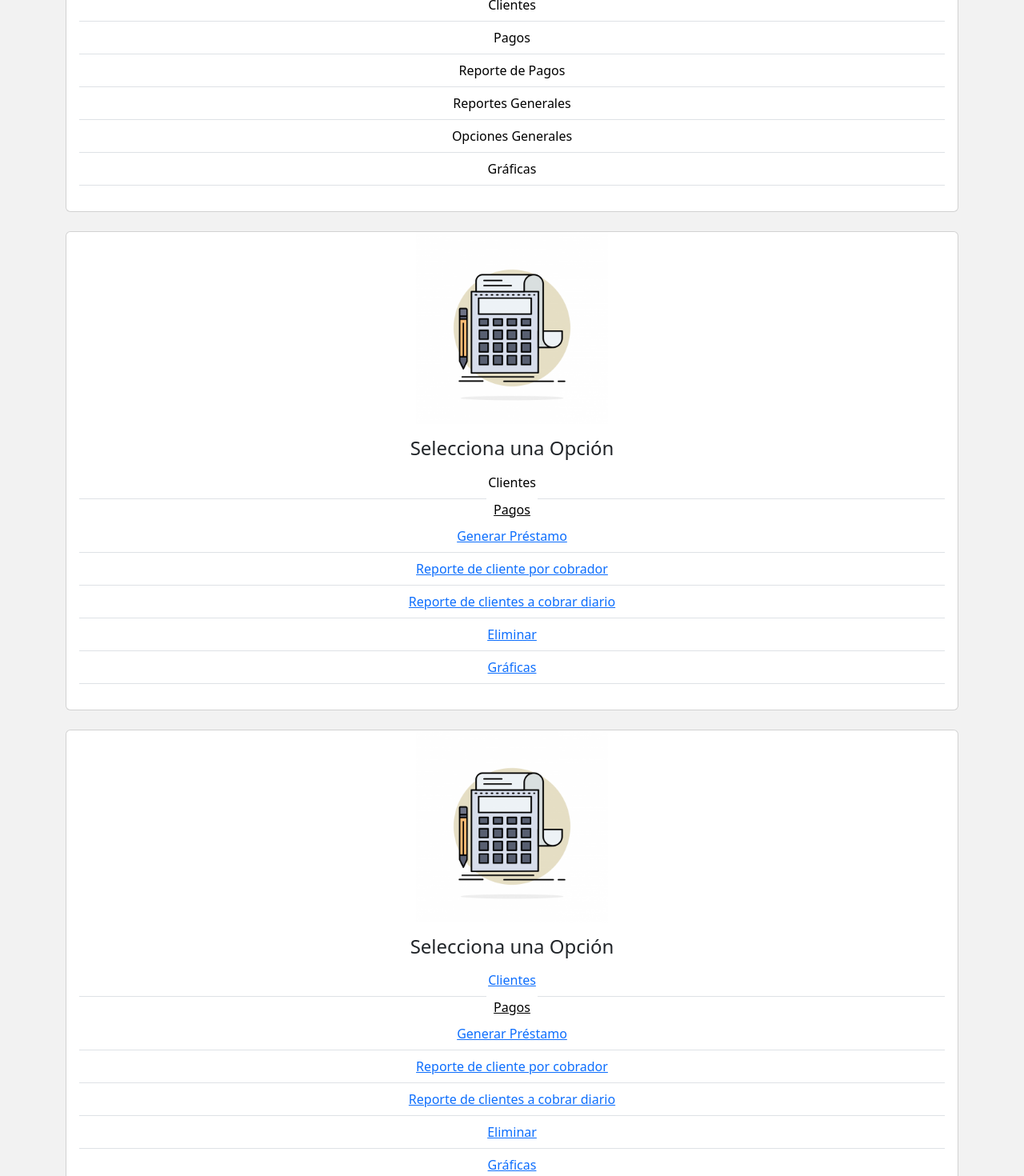
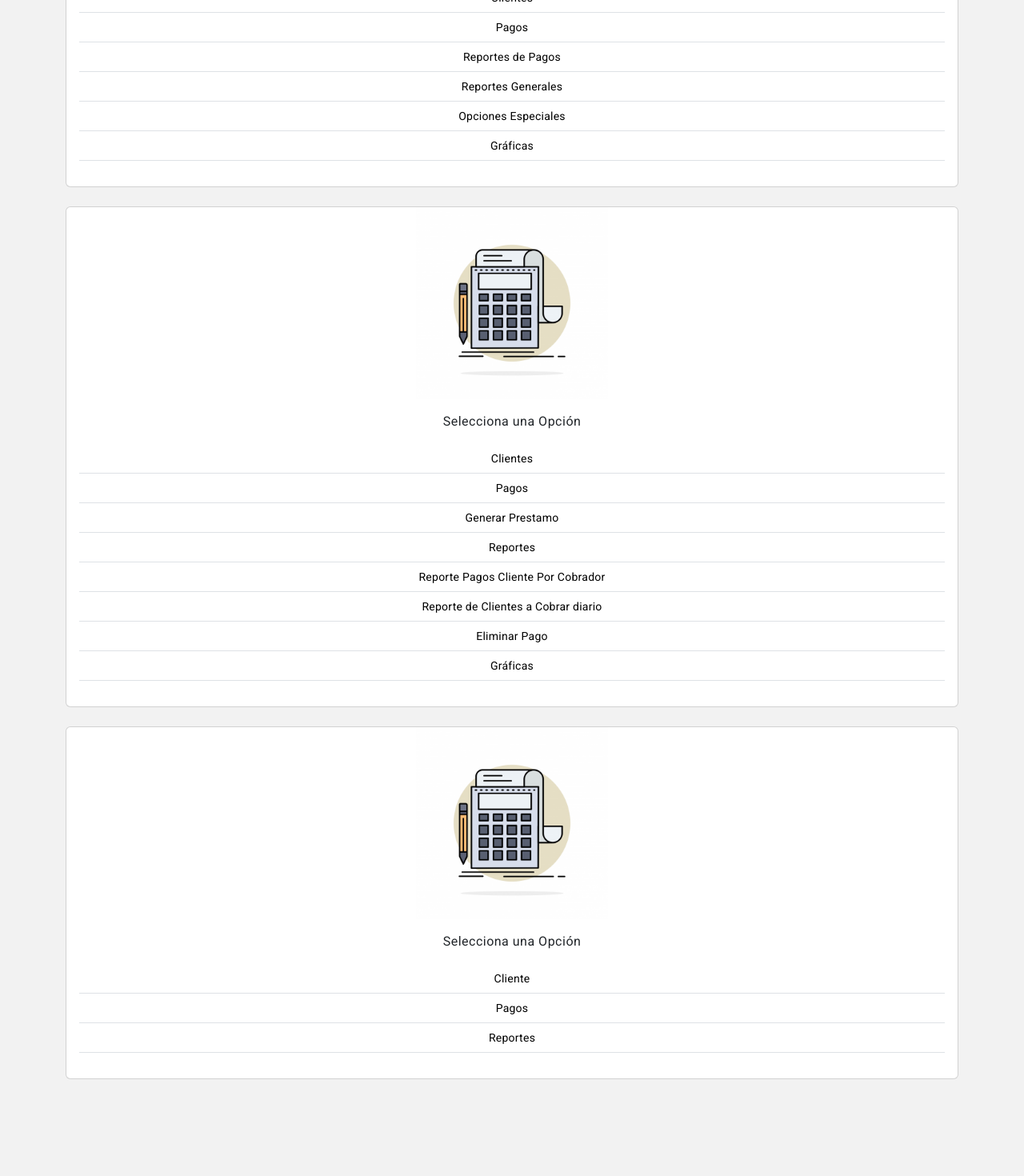
Before and after one commit to JorgeDeLaraH/joshSystem, an Angular app: page /principal in a window 1280 px wide. Shown: the part 420-1890 px from the top of the page at 80% size. After the commit the page ends 1769 px from the top, so only its background shows below. Built offline with nearby package versions, Linux system fonts and the light colour scheme.

Commit message:
Basic Functions
Se instalo sweetalert y la funcionalidad de login.

```diff
--- a/angular.json
+++ b/angular.json
@@ -25,6 +25,7 @@
               "src/assets"
             ],
             "styles": [
+              "@angular/material/prebuilt-themes/indigo-pink.css",
               "node_modules/bootstrap/dist/css/bootstrap.min.css",
               "node_modules/bootstrap-icons/font/bootstrap-icons.css",
               "src/styles.css"
@@ -94,7 +95,9 @@
               "src/assets"
             ],
             "styles": [
-              "src/styles.css"
+              "@angular/material/prebuilt-themes/indigo-pink.css",
+              "src/styles.css",
+              "node_modules/sweetalert2/src/sweetalert2.scss"
             ],
             "scripts": [
               "node_modules/bootstrap/dist/js/bootstrap.bundle.min.js",
--- a/package.json
+++ b/package.json
@@ -11,21 +11,25 @@
   "private": true,
   "dependencies": {
     "@angular/animations": "^17.0.0",
+    "@angular/cdk": "^17.2.0",
     "@angular/common": "^17.0.0",
     "@angular/compiler": "^17.0.0",
     "@angular/core": "^17.0.0",
     "@angular/forms": "^17.0.0",
+    "@angular/material": "^17.2.0",
     "@angular/platform-browser": "^17.0.0",
     "@angular/platform-browser-dynamic": "^17.0.0",
     "@angular/platform-server": "^17.0.0",
     "@angular/router": "^17.0.0",
     "@angular/ssr": "^17.0.0",
+    "@sweetalert2/ngx-sweetalert2": "^12.3.0",
     "bootstrap": "^5.3.2",
     "bootstrap-icons": "^1.11.3",
     "express": "^4.18.2",
     "jquery": "^3.7.1",
     "popper.js": "^1.16.1",
     "rxjs": "~7.8.0",
+    "sweetalert2": "^11.10.5",
     "tslib": "^2.3.0",
     "uuid": "^9.0.1",
     "zone.js": "~0.14.2"
--- a/src/app/app.config.ts
+++ b/src/app/app.config.ts
@@ -4,7 +4,8 @@ import { provideRouter } from '@angular/router';
 import { routes } from './app.routes';
 import { provideClientHydration } from '@angular/platform-browser';
 import { provideHttpClient, withFetch } from '@angular/common/http';
+import { provideAnimationsAsync } from '@angular/platform-browser/animations/async';
 
 export const appConfig: ApplicationConfig = {
-  providers: [provideRouter(routes), provideClientHydration(),provideHttpClient(withFetch())]
+  providers: [provideRouter(routes), provideClientHydration(),provideHttpClient(withFetch()), provideAnimationsAsync()]
 };
--- a/src/app/app.routes.ts
+++ b/src/app/app.routes.ts
@@ -11,5 +11,5 @@ export const routes: Routes = [
     {path:'addClient', component:AddClientComponent},
     {path: 'catalogo_clientes', component: ClientCatalogComponent},
     {path: 'pagos',component: PagosComponent},
-    {path: '**', redirectTo:'login'}
+    {path: '**', redirectTo:'principal'}
 ];
--- a/src/app/pages/login/login.component.ts
+++ b/src/app/pages/login/login.component.ts
@@ -1,40 +1,64 @@
 import { NgClass } from '@angular/common';
 import { Component, OnInit } from '@angular/core';
-import { FormsModule} from '@angular/forms';
+import { FormsModule } from '@angular/forms';
 import { AuthService } from '../../services/auth.service';
 import { Router } from '@angular/router';
+import Swal from 'sweetalert2';
 NgClass
 @Component({
   selector: 'app-login',
   standalone: true,
-  imports: [NgClass,FormsModule],
-  providers:[AuthService],
+  imports: [NgClass, FormsModule],
+  providers: [AuthService],
   templateUrl: './login.component.html',
   styleUrl: './login.component.css'
 })
-export class LoginComponent{
+export class LoginComponent {
 
-  constructor(private authService:AuthService, private router:Router){}
+  constructor(
+    private authService: AuthService,
+    private router: Router,
+  ) { }
 
-  password=''
-  username=''
+  password = ''
+  username = ''
 
-  login(e: Event){
+  login(e: Event) {
     e.preventDefault();
     console.log("Entre a login")
-    let data={
-      user:this.username,
-      password:this.password
+    let data = {
+      user: this.username,
+      password: this.password
     }
-    this.authService.authPost(data).subscribe((res:any)=>{
-      console.log(res.Estatus_Acreditado)
-      if(res.Estatus_Acreditado==true){
-        this.router.navigate(['principal'])
-      }
-      else{
-        console.log("Credenciales erroneas")
-      }
-    })
+    if(data.user!='' && data.password!=''){
+      this.authService.authPost(data).subscribe((res: any) => {
+        console.log(res.Estatus_Acreditado)
+        if (res.Estatus_Acreditado == true) {
+          this.router.navigate(['principal'])
+        }
+        else {
+          Swal.fire(
+            {
+              title:"Alerta",
+              text: "Verifica tus credenciales",
+              icon: "warning",
+              confirmButtonColor:'#277FF2'
+            }
+          );
+        }
+      })
+    }
+    else{
+      Swal.fire(
+        {
+          title:"Alerta",
+          text: "Llena los campos por favor",
+          icon: "warning",
+          confirmButtonColor:'#277FF2'
+        }
+      );
+    }
+
   }
 
 }
--- a/src/app/pages/principal/principal.component.html
+++ b/src/app/pages/principal/principal.component.html
@@ -25,22 +25,22 @@
           <table class="table table-hover">
             <tbody>
               <tr>
-                <td>Clientes</td>
+                <td><a href="" class="nav-link"><div>Clientes</div></a></td>
               </tr>
               <tr>
-                <td>Pagos</td>
+                <td><a href="" class="nav-link"><div>Pagos</div></a></td>
               </tr>
               <tr>
-                <td>Reporte de Pagos</td>
+                <td><a href="" class="nav-link"><div>Reportes de Pagos</div></a></td>
               </tr>
               <tr>
-                <td>Reportes Generales</td>
+                <td><a href="" class="nav-link"><div>Reportes Generales</div></a></td>
               </tr>
               <tr>
-                <td>Opciones Generales</td>
+                <td><a href="" class="nav-link"><div>Opciones Especiales</div></a></td>
               </tr>
               <tr>
-                <td>Gráficas</td>
+                <td><a href="" class="nav-link"><div>Gráficas</div></a></td>
               </tr>
             </tbody>
           </table>
@@ -62,22 +62,25 @@
                 <td><a href="" class="nav-link">Clientes</a></td>
               </tr>
               <tr>
-                <a href=""><td>Pagos</td></a>
+                <td><a href="" class="nav-link"><div>Pagos</div></a></td>
               </tr>
               <tr>
-                <td><a href="">Generar Préstamo</a></td>
+                <td><a href="" class="nav-link"><div>Generar Prestamo</div></a></td>
               </tr>
               <tr>
-                <td><a href="">Reporte de cliente por cobrador</a></td>
+                <td><a href="" class="nav-link"><div>Reportes</div></a></td>
               </tr>
               <tr>
-                <td><a href="">Reporte de clientes a cobrar diario</a></td>
+                <td><a href="" class="nav-link"><div>Reporte Pagos Cliente Por Cobrador</div></a></td>
               </tr>
               <tr>
-                <td><a href=""><div>Eliminar</div></a></td>
+                <td><a href="" class="nav-link"><div>Reporte de Clientes a Cobrar diario</div></a></td>
               </tr>
               <tr>
-                <td><a href="">Gráficas</a></td>
+                <td><a href="" class="nav-link"><div>Eliminar Pago</div></a></td>
+              </tr>
+              <tr>
+                <td><a href="" class="nav-link"><div>Gráficas</div></a></td>
               </tr>
             </tbody>
           </table>
@@ -96,26 +99,15 @@
           <table class="table table-hover">
             <tbody>
               <tr>
-                <td><a href="">Clientes</a></td>
+                <td><a href="" class="nav-link"><div>Cliente</div></a></td>
               </tr>
               <tr>
-                <a href=""><td>Pagos</td></a>
+                <td><a href="" class="nav-link"><div>Pagos</div></a></td>
               </tr>
               <tr>
-                <td><a href="">Generar Préstamo</a></td>
+                <td><a href="" class="nav-link"><div>Reportes</div></a></td>
               </tr>
-              <tr>
-                <td><a href="">Reporte de cliente por cobrador</a></td>
-              </tr>
-              <tr>
-                <td><a href="">Reporte de clientes a cobrar diario</a></td>
-              </tr>
-              <tr>
-                <td><a href="">Eliminar</a></td>
-              </tr>
-              <tr>
-                <td><a href="">Gráficas</a></td>
-              </tr>
+
             </tbody>
           </table>
         </div>
--- a/src/index.html
+++ b/src/index.html
@@ -6,8 +6,11 @@
   <base href="/">
   <meta name="viewport" content="width=device-width, initial-scale=1">
   <link rel="icon" type="image/x-icon" href="favicon.ico">
+  <script src="https://cdn.jsdelivr.net/npm/sweetalert2@11"></script>
+  <link href="https://fonts.googleapis.com/css2?family=Roboto:wght@300;400;500&display=swap" rel="stylesheet">
+  <link href="https://fonts.googleapis.com/icon?family=Material+Icons" rel="stylesheet">
 </head>
-<body style="background-color: #F2F2F2;">
+<body style="background-color: #F2F2F2;" class="mat-typography">
   <app-root></app-root>
   <script src="https://unpkg.com/@popperjs/core@2/dist/umd/popper.js"></script>
 </body>
--- a/src/styles.css
+++ b/src/styles.css
@@ -1 +1,4 @@
 /* You can add global styles to this file, and also import other style files */
+
+html, body { height: 100%; }
+body { margin: 0; font-family: Roboto, "Helvetica Neue", sans-serif; }
```
Also changed, not shown: src/app/pages/login/login.component.html (line endings or trailing spaces), 1 other file (tests, documents, lock files or other folders).
